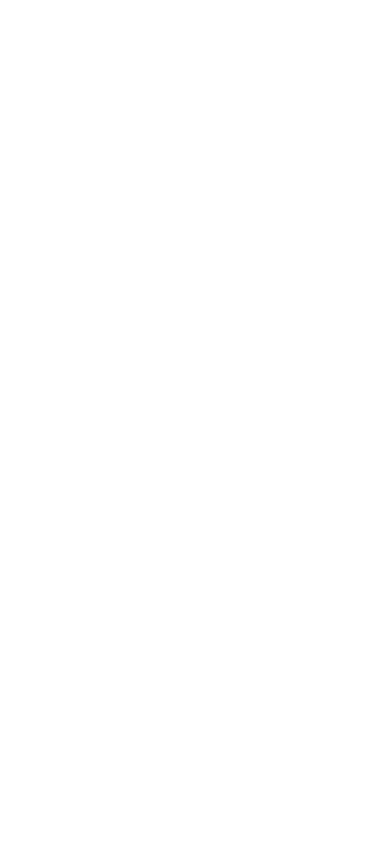
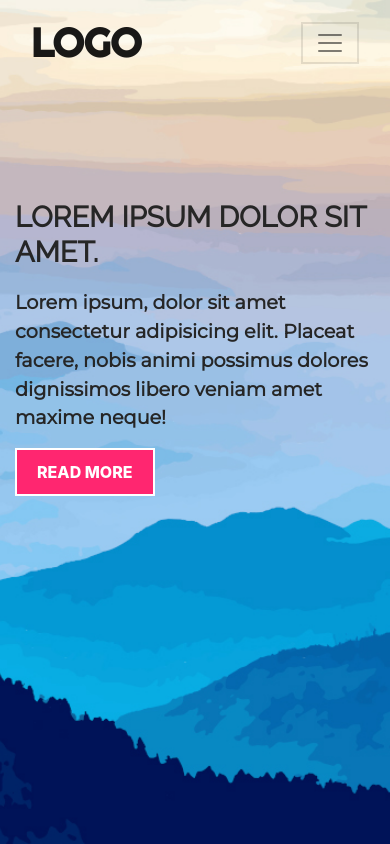
Before and after one commit to abdellahahmed/bootstrap-4-responsive-website, a plain HTML site: page index.html in a window 390 px wide. Drawn offline with nearby package versions, Linux system fonts and the light colour scheme.

Commit message:
responsive layout

```diff
--- a/css/style.css
+++ b/css/style.css
@@ -0,0 +1,116 @@
+header {
+    position: absolute;
+    z-index: 10;
+    width: 100%;
+}
+.big-info{
+    font-family: 'Raleway', sans-serif !important;
+
+}
+
+
+.small-info{
+    font-family: 'Montserrat', sans-serif !important;
+}
+
+.nav-link {
+    font-family: 'Fira Sans', sans-serif !important;
+}
+
+.navbar-brand {
+    font-family: 'Righteous', cursive;
+    font-size: 40px !important;
+}
+
+
+.navbar {
+    padding: 20px 0;
+}
+
+.navbar-brand {
+    font-weight: 900;
+    text-transform: uppercase;
+    font-size: 2em;
+    color: #262626;
+}
+
+.nav-item {
+    font-weight: 800;
+    text-transform: uppercase;
+}
+
+.navbar-light .navbar-nav .nav-item .nav-link:hover {
+    background: #262626;
+    color: #fff;
+}
+
+.navbar-light .navbar-nav .nav-item .nav-link {
+    color: #262626;
+    padding: 5px 15px;
+}
+
+.banner {
+    position: relative;
+    background: url(../image/visme.jpg);
+    min-height: 100vh;
+    background-size: cover;
+    background-position: center;
+    padding: 250px 0 200px;
+}
+
+.banner h2 {
+    margin: 0;
+    padding: 0;
+    font-size: 2.8em;
+    font-weight: 800;
+    color: #262626;
+    text-transform: uppercase;
+}
+
+.banner p {
+    margin: 1em 0 0;
+    padding: 0;
+    font-size: 1.2em;
+    font-weight: 600;
+    line-height: 1 .5em;
+    color: #262626;
+}
+
+.buttonRead {
+    display: inline-block;
+    margin: 1em 0 0;
+    background: #ff2670;
+    color: #fff;
+    padding: 10px 20px;
+    text-transform: uppercase;
+    border: 2px;
+    font-weight: 800;
+    border-style: solid;
+
+}
+
+.buttonRead:hover {
+    text-decoration: none;
+    color: black;
+}
+
+.navbar-light .navbar-toggler {
+    border: none;
+    color: #fff;
+    border: 2px solid #7f7f7f;
+    border-radius: 0;
+    outline: none;
+}
+
+.navbar-collapse {
+    background: none;
+}
+
+@media (max-width: 768px) {
+    .banner {
+        padding: 200px 0;
+    }
+    .banner h2 {
+        font-size: 1.8em;
+    }
+}
--- a/index.html
+++ b/index.html
@@ -1,13 +1,56 @@
 <!DOCTYPE html>
 <html lang="en">
+
 <head>
     <meta charset="UTF-8">
     <meta name="viewport" content="width=device-width, initial-scale=1.0">
     <meta http-equiv="X-UA-Compatible" content="ie=edge">
+    <link href="https://fonts.googleapis.com/css?family=Montserrat|Raleway|Fira+Sans|Righteous" rel="stylesheet">
+    <link rel="stylesheet" href="css/style.css">
     <link rel="stylesheet" href="https://stackpath.bootstrapcdn.com/bootstrap/4.3.1/css/bootstrap.min.css" integrity="sha384-ggOyR0iXCbMQv3Xipma34MD+dH/1fQ784/j6cY/iJTQUOhcWr7x9JvoRxT2MZw1T" crossorigin="anonymous">
     <title>Responsive website</title>
 </head>
+
 <body>
+    <header>
+        <div class="container">
+            <nav class="navbar navbar-expand-lg navbar-light">
+                <a class="navbar-brand" href="#">LOGO</a>
+                <button class="navbar-toggler" type="button" data-toggle="collapse" aria-controls="navbarSupportedContent" aria-expanded="false" aria-label="Toggle navigation">
+                    <span class="navbar-toggler-icon"></span>
+                </button>
+
+                <div class="collapse navbar-collapse" id="navbarSupportedContent">
+                    <ul class="navbar-nav ml-lg-auto">
+                        <li class="nav-item active">
+                            <a class="nav-link" href="#">Home</a>
+                        </li>
+                        <li class="nav-item">
+                            <a class="nav-link" href="#">About</a>
+                        </li>
+                        <li class="nav-item">
+                            <a class="nav-link" href="#">Portfolio</a>
+                        </li>
+                        <li class="nav-item">
+                            <a class="nav-link" href="#">Contact</a>
+                        </li>
+                    </ul>
+                </div>
+
+            </nav>
+        </div>
+    </header>
+    <section class="banner">
+        <div class="container">
+            <div class="row">
+                <div class="col-sm-6">
+                    <h2 class="big-info">Lorem ipsum dolor sit amet.</h2>
+                    <p class="small-info">Lorem ipsum, dolor sit amet consectetur adipisicing elit. Placeat facere, nobis animi possimus dolores dignissimos libero veniam amet maxime neque!</p>
+                    <a href="#" class="buttonRead">Read More</a>
+                </div>
+            </div>
+        </div>
+    </section>
 
 
 
@@ -19,4 +62,5 @@
     <script src="https://cdnjs.cloudflare.com/ajax/libs/popper.js/1.14.7/umd/popper.min.js" integrity="sha384-UO2eT0CpHqdSJQ6hJty5KVphtPhzWj9WO1clHTMGa3JDZwrnQq4sF86dIHNDz0W1" crossorigin="anonymous"></script>
     <script src="https://stackpath.bootstrapcdn.com/bootstrap/4.3.1/js/bootstrap.min.js" integrity="sha384-JjSmVgyd0p3pXB1rRibZUAYoIIy6OrQ6VrjIEaFf/nJGzIxFDsf4x0xIM+B07jRM" crossorigin="anonymous"></script>
 </body>
+
 </html>
```
Also changed, not shown: image/visme.jpg (added).
